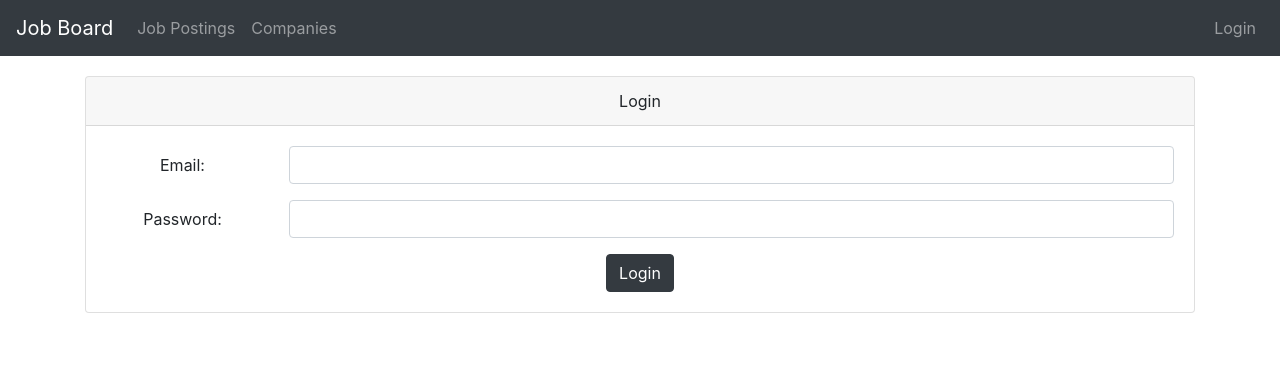
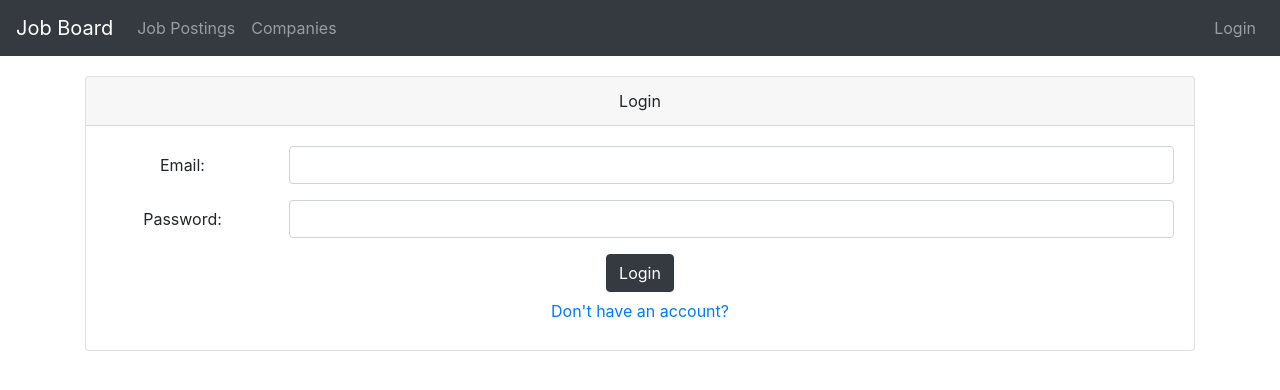
Before and after one commit to adavisson/job-board-client, a React (Create React App) app: page /login in a window 1280 px wide. Shown: the top 390 px of the page. Built offline with nearby package versions, Linux system fonts and the light colour scheme.

Commit message:
added Sign up to Login form

```diff
--- a/src/components/Login.js
+++ b/src/components/Login.js
@@ -5,8 +5,11 @@ import { LOGIN } from '../graphql/mutations';
 import { AUTH_TOKEN } from '../constants';
 
 const Login = (props) => {
+  const [login, setLogin] = useState(true);
+  const [name, setName] = useState("");
   const [email, setEmail] = useState("");
   const [password, setPassword] = useState("");
+  const [visible, setVisible] = useState(false);
 
   const _confirm = async data => {
     const { token } = data.login
@@ -18,21 +21,25 @@ const Login = (props) => {
     localStorage.setItem(AUTH_TOKEN, token);
   }
 
+  const handleClick = (e) => {
+    e.preventDefault()
+    setLogin(!login)
+    setName("")
+    setEmail("")
+    setPassword("")
+  }
+
+  const handleVisible = (e) => {
+    e.preventDefault()
+    setVisible(!visible)
+  }
+
   const handleSubmit = (e) => {
     e.preventDefault()
   }
 
+  const loginForm = () => {
     return (
-    <div className="container">
-      <Card className="text-center">
-        <Card.Header>Login</Card.Header>
-        <Card.Body>
-          <Mutation
-            mutation={LOGIN}
-            variables={{ email, password }}
-            onCompleted={data => _confirm(data)}
-          >
-            {mutation => (
       <Form onSubmit={handleSubmit}>
         <Form.Group as={Row} controlId="emailInput">
           <Form.Label column sm="2">Email: </Form.Label>
@@ -46,12 +53,63 @@ const Login = (props) => {
             <Form.Control type="password" value={password} onChange={e => setPassword(e.target.value)} />
           </Col>
         </Form.Group>
+        <Mutation
+          mutation={LOGIN}
+          variables={{ email, password }}
+          onCompleted={data => _confirm(data)}
+        >
+          {mutation => (
               <Button variant="dark" type="submit" onClick={mutation}>
                 Login
               </Button>
-              </Form>
           )}
         </Mutation>
+      </Form>
+    )
+  }
+
+  const signupForm = () => {
+    return (
+      <Form onSubmit={handleSubmit}>
+        <Form.Group as={Row} controlId="nameInput">
+          <Form.Label column sm="2">Name: </Form.Label>
+          <Col sm="10">
+            <Form.Control type="input" value={name} onChange={e => setName(e.target.value)} />
+          </Col>
+        </Form.Group>
+        <Form.Group as={Row} controlId="emailInput">
+          <Form.Label column sm="2">Email: </Form.Label>
+          <Col sm="10">
+            <Form.Control type="input" value={email} onChange={e => setEmail(e.target.value)} />
+          </Col>
+        </Form.Group>
+        <Form.Group as={Row} controlId="passwordInput">
+          <Form.Label column sm="2">Password: </Form.Label>
+          <Col sm="10">
+            <Form.Control type="password" value={password} onChange={e => setPassword(e.target.value)} />
+          </Col>
+        </Form.Group>
+        {visible && (<p>{password}</p>)}
+        <Button variant="link" onClick={handleVisible}>
+          {!visible && "Show Password"}
+          {visible && "Hide Password"}
+        </Button>
+      </Form>
+    )
+  }
+
+  return (
+    <div className="container">
+      <Card className="text-center">
+        {login && <Card.Header>Login</Card.Header>}
+        {!login && <Card.Header>Sign Up</Card.Header>}
+        <Card.Body>
+          {login && loginForm()}
+          {!login && signupForm()}
+          <Button variant="link" onClick={handleClick}>
+            {login && "Don't have an account?"}
+            {!login && "Already have an account?"}
+          </Button>
         </Card.Body>
       </Card>
     </div>
```
Lines whose indentation alone changed are shown as unchanged.
